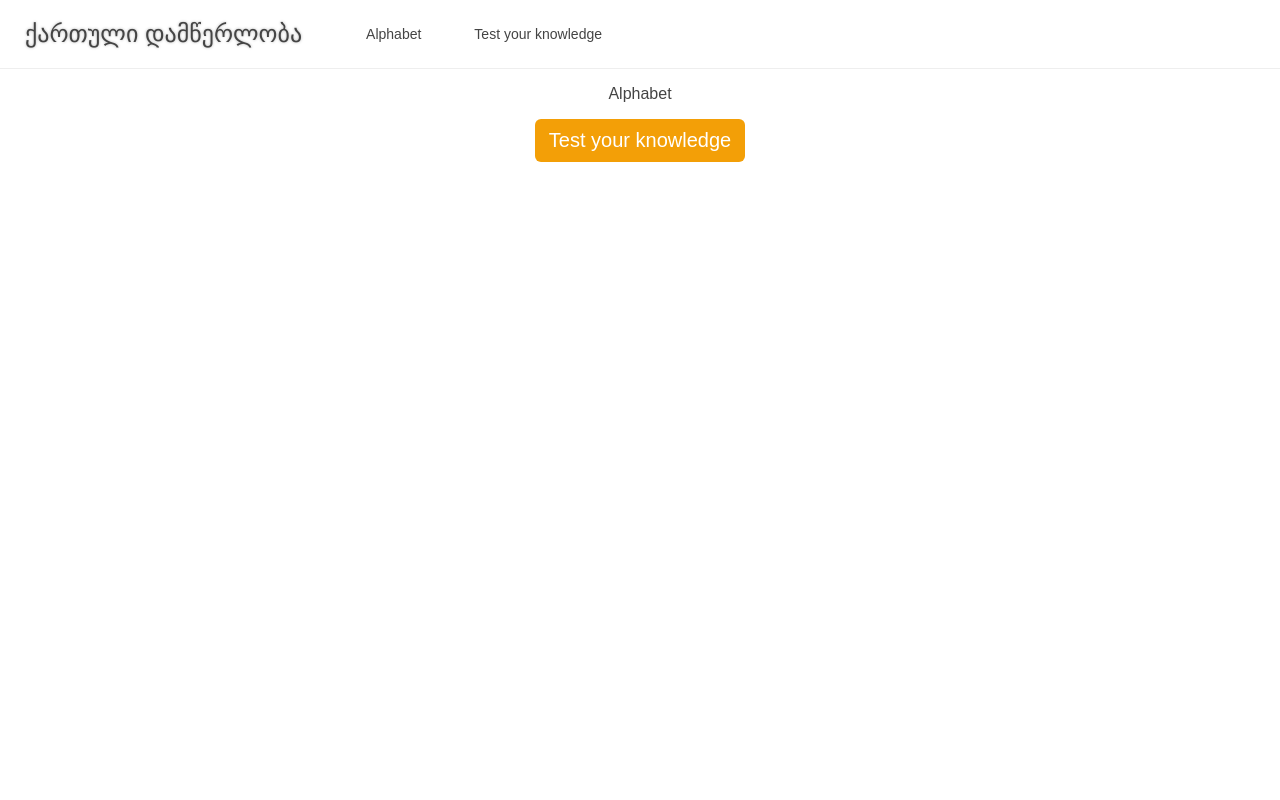
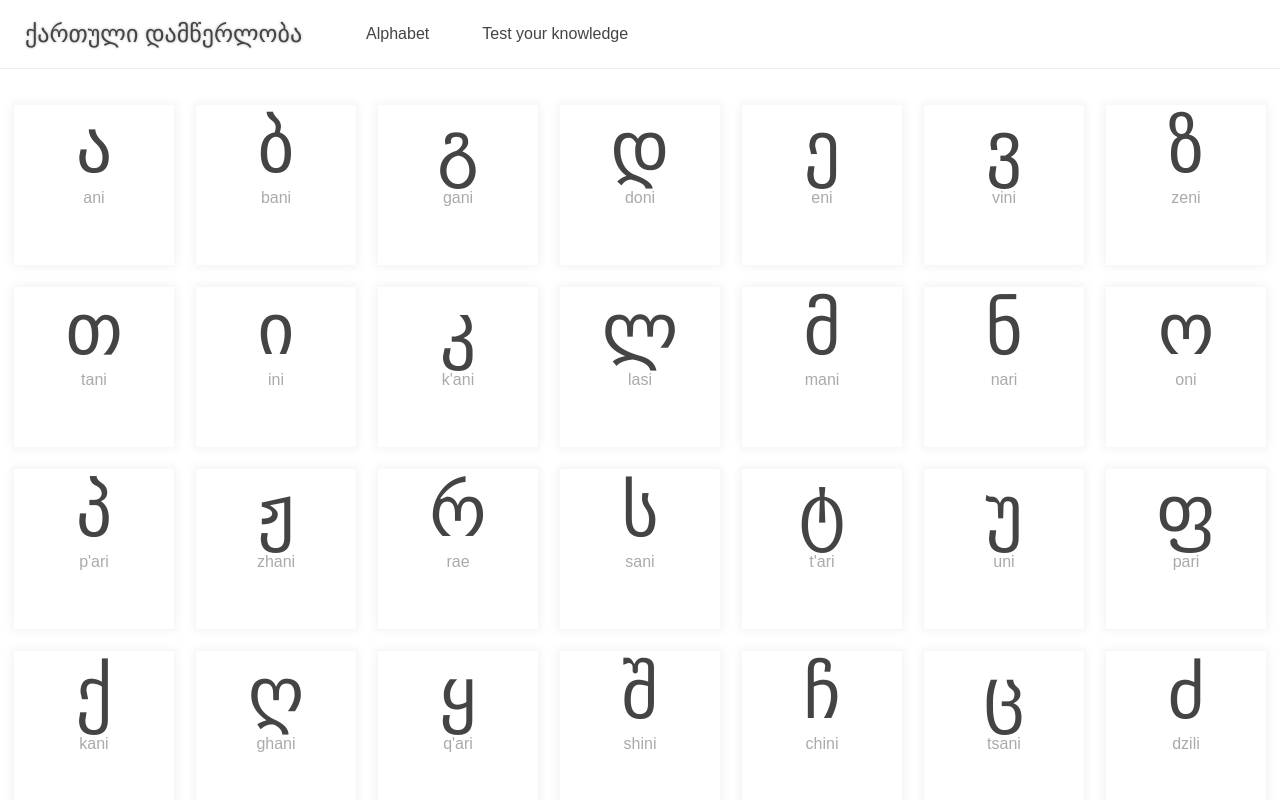
Before and after one commit to talkrz/georgian-alphabet, a React (Create React App) app: page /alphabet in a window 1280 px wide. Shown: the top 800 px of the page. Built offline with nearby package versions, Linux system fonts and the light colour scheme.

Commit message:
Display the alphabet

```diff
--- /dev/null
+++ b/src/alphabetDefinition.js
@@ -0,0 +1,171 @@
+const alphabetDefinition = [
+  {
+    key: 'ani',
+    longName: 'ani',
+    unicode: 'ა',
+  },
+  {
+    key: 'bani',
+    longName: 'bani',
+    unicode: 'ბ',
+  },
+  {
+    key: 'gani',
+    longName: 'gani',
+    unicode: 'გ',
+  },
+  {
+    key: 'doni',
+    longName: 'doni',
+    unicode: 'დ',
+  },
+  {
+    key: 'eni',
+    longName: 'eni',
+    unicode: 'ე',
+  },
+  {
+    key: 'vini',
+    longName: 'vini',
+    unicode: 'ვ',
+  },
+  {
+    key: 'zeni',
+    longName: 'zeni',
+    unicode: 'ზ',
+  },
+  {
+    key: 'tani',
+    longName: 'tani',
+    unicode: 'თ',
+  },
+  {
+    key: 'ini',
+    longName: 'ini',
+    unicode: 'ი',
+  },
+  {
+    key: 'k_ani',
+    longName: 'k\'ani',
+    unicode: 'კ',
+  },
+  {
+    key: 'lasi',
+    longName: 'lasi',
+    unicode: 'ლ',
+    hasAlternativeForm: true,
+  },
+  {
+    key: 'mani',
+    longName: 'mani',
+    unicode: 'მ',
+  },
+  {
+    key: 'nari',
+    longName: 'nari',
+    unicode: 'ნ',
+  },
+  {
+    key: 'oni',
+    longName: 'oni',
+    unicode: 'ო',
+  },
+  {
+    key: 'p_ari',
+    longName: 'p\'ari',
+    unicode: 'პ',
+  },
+  {
+    key: 'zhani',
+    longName: 'zhani',
+    unicode: 'ჟ',
+  },
+  {
+    key: 'rae',
+    longName: 'rae',
+    unicode: 'რ',
+  },
+  {
+    key: 'sani',
+    longName: 'sani',
+    unicode: 'ს',
+  },
+  {
+    key: 't_ari',
+    longName: 't\'ari',
+    unicode: 'ტ',
+  },
+  {
+    key: 'uni',
+    longName: 'uni',
+    unicode: 'უ',
+  },
+  {
+    key: 'pari',
+    longName: 'pari',
+    unicode: 'ფ',
+  },
+  {
+    key: 'kani',
+    longName: 'kani',
+    unicode: 'ქ',
+  },
+  {
+    key: 'ghani',
+    longName: 'ghani',
+    unicode: 'ღ',
+  },
+  {
+    key: 'q_ari',
+    longName: 'q\'ari',
+    unicode: 'ყ',
+  },
+  {
+    key: 'shini',
+    longName: 'shini',
+    unicode: 'შ',
+  },
+  {
+    key: 'chini',
+    longName: 'chini',
+    unicode: 'ჩ',
+  },
+  {
+    key: 'tsani',
+    longName: 'tsani',
+    unicode: 'ც',
+  },
+  {
+    key: 'dzili',
+    longName: 'dzili',
+    unicode: 'ძ',
+  },
+  {
+    key: 'ts_ili',
+    longName: 'ts\'ili',
+    unicode: 'წ',
+  },
+  {
+    key: 'ch_ari',
+    longName: 'ch\'ari',
+    unicode: 'ჭ',
+  },
+  {
+    key: 'khani',
+    longName: 'khani',
+    unicode: 'ხ',
+  },
+  {
+    key: 'jani',
+    longName: 'jani',
+    unicode: 'ჯ',
+    hasAlternafiveForm: true,
+  },
+  {
+    key: 'hae',
+    longName: 'hae',
+    unicode: 'ჰ',
+  },
+];
+
+export default alphabetDefinition;
--- a/src/components/Alphabet/Alphabet.css
+++ b/src/components/Alphabet/Alphabet.css
@@ -0,0 +1,23 @@
+.Alphabet-table {
+  margin: 0 auto;
+  max-width: 1400px;
+  display: flex;
+  flex-wrap: wrap;
+  justify-content: center;
+}
+
+.Alphabet-letter-container {
+  margin: 10px;
+  width: 160px;
+  height: 160px;
+  border: 1px solid #f8f8f8;
+  box-shadow: 0px 0px 8px 2px rgba(245, 245, 245, 1);
+}
+
+.Alphabet-letter-unicode {
+  font-size: 72px;
+}
+
+.Alphabet-letter-longname {
+  color: #aaa;
+}
--- a/src/components/Alphabet/Alphabet.js
+++ b/src/components/Alphabet/Alphabet.js
@@ -7,7 +7,14 @@ class Alphabet extends Component {
   render() {
     return (
       <div className="Alphabet">
-        <p>Alphabet</p>
+        <div className="Alphabet-table">
+        {this.props.alphabet.map(letter => (
+          <div className="Alphabet-letter-container">
+            <div className="Alphabet-letter-unicode">{letter.unicode}</div>
+            <div className="Alphabet-letter-longname">{letter.longName}</div>
+          </div>
+        ))}
+        </div>
         <Button text="Test your knowledge" onClick={() => {}}/>
       </div>
     );
--- /dev/null
+++ b/src/components/Alphabet/AlphabetContainer.js
@@ -0,0 +1,12 @@
+import { connect } from 'react-redux';
+import Alphabet from './Alphabet';
+
+const mapStateToProps = state => (
+  {
+    alphabet: state.alphabet.alphabetDefinition,
+  }
+);
+
+const AlphabetContainer = connect(mapStateToProps)(Alphabet);
+
+export default AlphabetContainer;
--- a/src/components/NavigationLink/NavigationLink.css
+++ b/src/components/NavigationLink/NavigationLink.css
@@ -3,7 +3,7 @@
   background-color: #none;
   color: #444;
   cursor: pointer;
-  font-size: 14px;
+  font-size: 16px;
   margin-left: 25px;
   padding: 10px 14px;
   text-decoration: none;
--- a/src/index.js
+++ b/src/index.js
@@ -4,24 +4,28 @@ import { Router, Route, IndexRoute, hashHistory } from 'react-router';
 import { createStore, applyMiddleware, combineReducers } from 'redux';
 import { Provider } from 'react-redux';
 import thunk from 'redux-thunk';
-import Alphabet from './components/Alphabet/Alphabet';
+import AlphabetContainer from './components/Alphabet/AlphabetContainer';
 import LearnLetters from './components/LearnLetters/LearnLetters';
 import Intro from './pages/Intro';
 import App from './pages/App';
 import reducers from './redux/reducers';
 import './index.css';
 
+const composeEnhancers = window.__REDUX_DEVTOOLS_EXTENSION_COMPOSE__ || compose; // eslint-disable-line
+
 const store = createStore(
   combineReducers(reducers),
-  applyMiddleware(thunk),
+  composeEnhancers(
+    applyMiddleware(thunk),
+  ),
 );
 
 ReactDOM.render(
   <Provider store={store}>
     <Router history={hashHistory}>
       <Route path="/" component={App}>
-        <IndexRoute component={Alphabet}/>
-        <Route path="/alphabet" component={Alphabet}/>
+        <IndexRoute component={AlphabetContainer}/>
+        <Route path="/alphabet" component={AlphabetContainer}/>
         <Route path="/learn-letters" component={LearnLetters}/>
       </Route>
       <Route path="/intro" component={Intro}/>
--- a/src/pages/App.css
+++ b/src/pages/App.css
@@ -2,7 +2,6 @@
   text-align: center;
   display: flex;
   flex-direction: column;
-  height: 100vh;
   color: #444;
 }
 
@@ -21,3 +20,7 @@
 
   text-shadow: 0px 0px 3px rgba(0, 0, 0, 0.3);
 }
+
+.App-content {
+  margin-top: 25px;
+}
--- /dev/null
+++ b/src/redux/alphabet/reducer.js
@@ -0,0 +1,14 @@
+import alphabetDefinition from './../../alphabetDefinition';
+
+const initialState = {
+  alphabetDefinition,
+};
+
+const alphabet = (state = initialState, action) => {
+  switch (action.type) {
+    default:
+      return state;
+  }
+};
+
+export default alphabet;
--- a/src/redux/reducers.js
+++ b/src/redux/reducers.js
@@ -1 +1,5 @@
-export default [];
+import alphabet from './alphabet/reducer';
+
+export default {
+  alphabet,
+};
```
